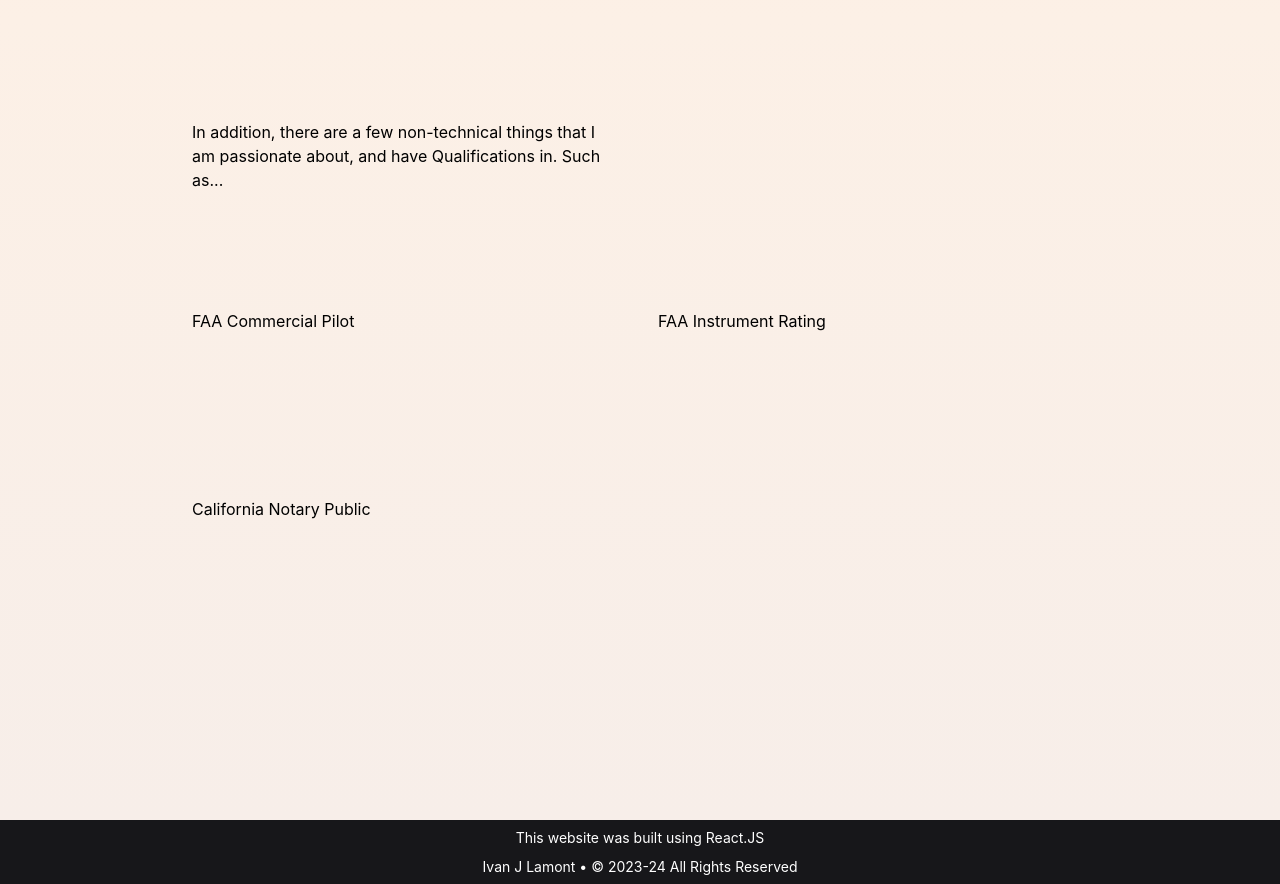
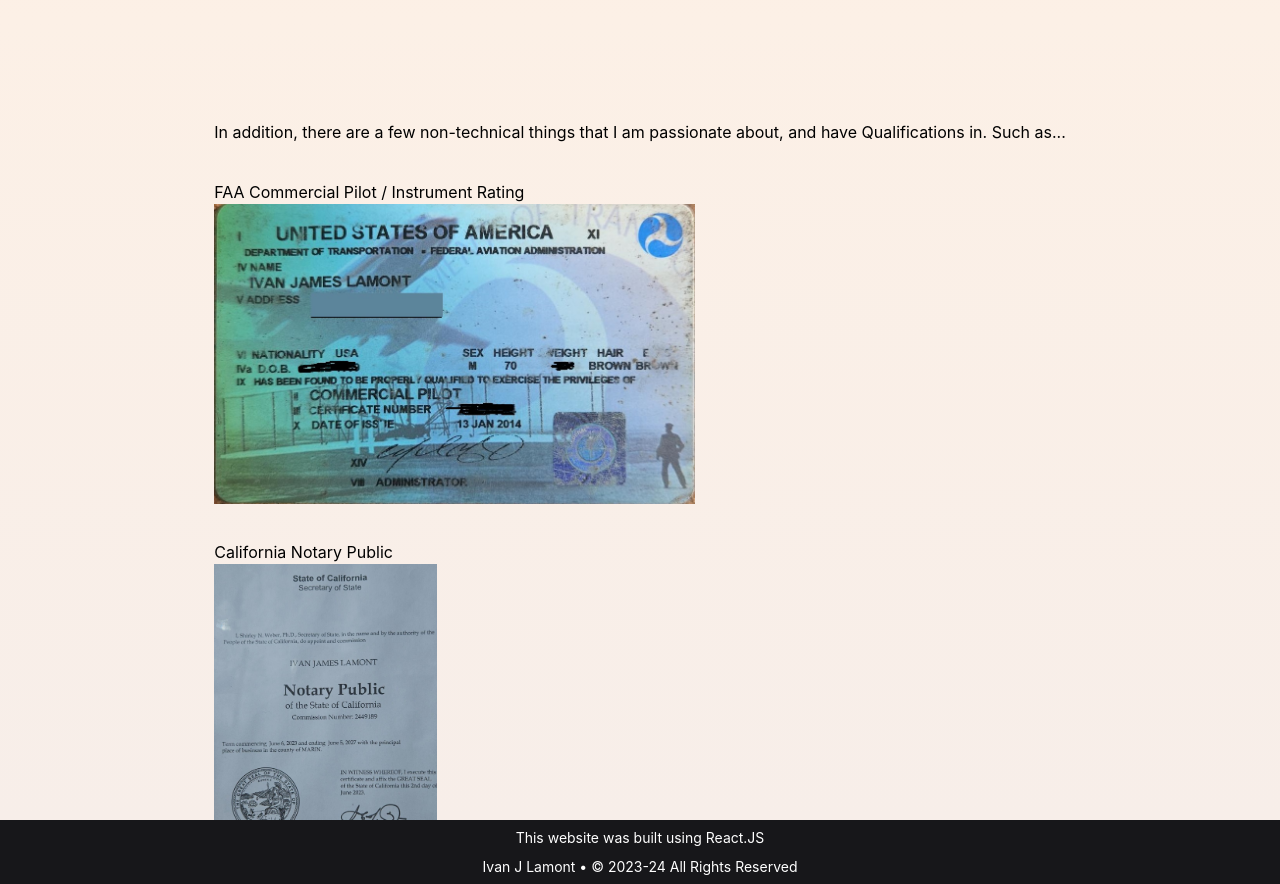
Before and after one commit to ivanlamont/personal_portfolio, a React (Create React App) app: page /Education in a window 1280 px wide. Shown: the part 1580-2464 px from the top of the page. Built offline with nearby package versions, Linux system fonts and the light colour scheme.

Commit message:
improvements to the education section

```diff
--- a/src/components/EducationSection.tsx
+++ b/src/components/EducationSection.tsx
@@ -21,7 +21,7 @@
             <Image src={require("../images/trinity.jpg")} alt="Trinity College Dublin" />
             </GridItem>
             <GridItem>
-                <Text>My next steps, I anticipate I will graduate from University of Texas at Austin, after completing their <Link href="https://cdso.utexas.edu/msai" target="_blank">Masters in Artificial Intelligence</Link> course.  It looks to be one of the best courses in the world, and I am very excited about the prospect of studying there.
+                <Text>My next steps, I anticipate I will graduate from University of Texas at Austin, after completing their <Link href="https://cdso.utexas.edu/msai" target="_blank">Masters in Artificial Intelligence</Link> course.  It looks to be one of the best courses in the world, and I am very excited about the prospect what opportunities will open up after graduation.
                 </Text>
                 <Image src={require("../images/UT-austin.jpg")} alt="University of Texas at Austin" />
             </GridItem>
@@ -54,21 +54,26 @@
         backgroundTopColor={props.colorSet[(props.colorIndex ?? 1 ) - 1]}
         backgroundBottomColor={props.colorSet[props.colorIndex ?? 1]}
     >
-        <StandardGrid>
+        <Grid
+            marginTop={100}
+            h='530px'
+            templateRows='repeat(3, 1fr)'
+            templateColumns='{1}'
+            gap={9}
+        >
             <GridItem>
-                <Text>                In addition, there are a few non-technical things that I am passionate about, and have Qualifications in.  Such as...
+                <Text>In addition, there are a few non-technical things that I am passionate about, and have Qualifications in.  Such as...
                 </Text>
             </GridItem>
             <GridItem>
-            </GridItem>
-            FAA Commercial Pilot
-            <GridItem>
-            FAA Instrument Rating
+                <Text>FAA Commercial Pilot / Instrument Rating</Text>
+                <Image src={"faa.jpg"} alt="FAA Commercial Pilot" maxHeight={"300px"} />
             </GridItem>
             <GridItem>
-            California Notary Public
+                <Text>California Notary Public</Text>
+                <Image src={"./notary.jpg"} alt="Notary" maxHeight={"300px"} />
             </GridItem>
-        </StandardGrid>
+        </Grid>
     </FullScreenSection>;
 };
 
--- a/src/components/ProjectsSection.tsx
+++ b/src/components/ProjectsSection.tsx
@@ -35,7 +35,7 @@
   return <Box>
 
       <Grid
-        h='640px'
+        h='650px'
         templateRows={`repeat(${rows}, 1fr)`}
         templateColumns={`repeat(${cols}, 1fr)`}
         gap={4}
```
Also changed, not shown: public/FAA.jpg (added), public/notary.jpg (added).
